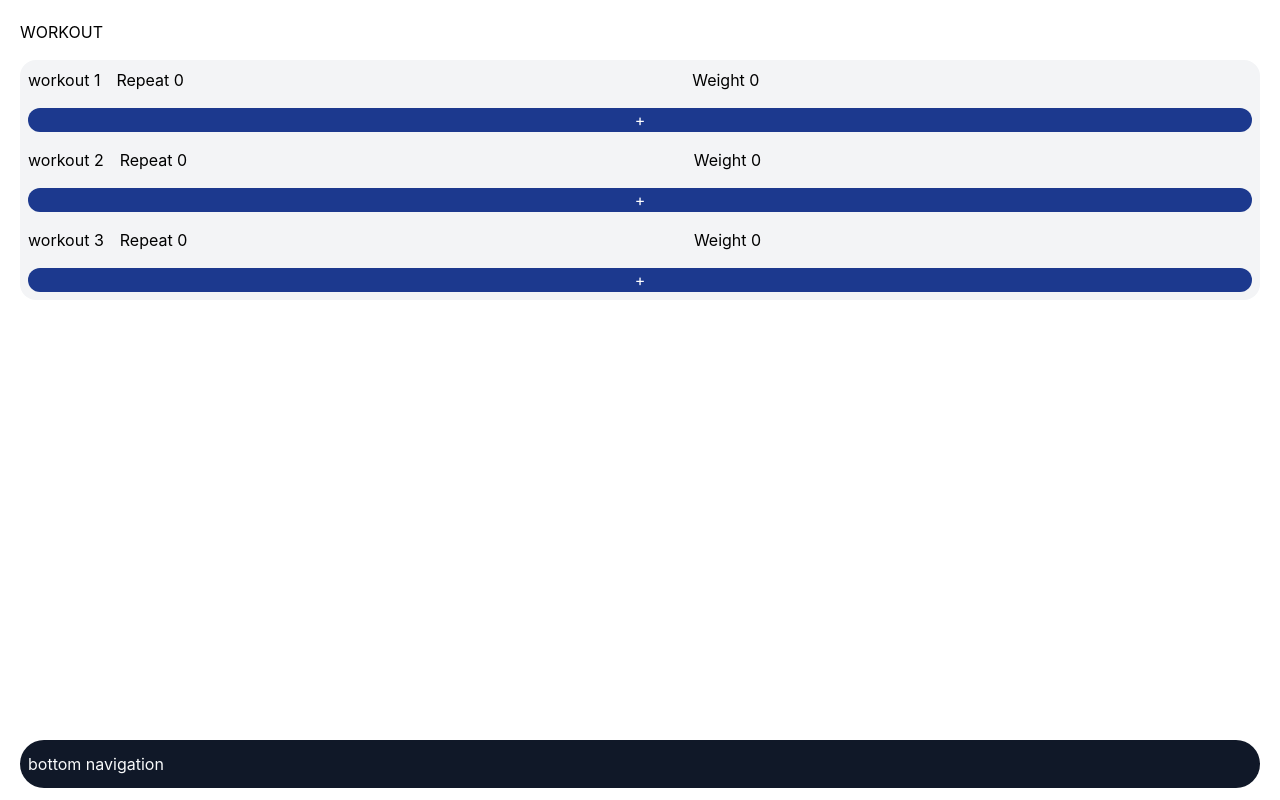
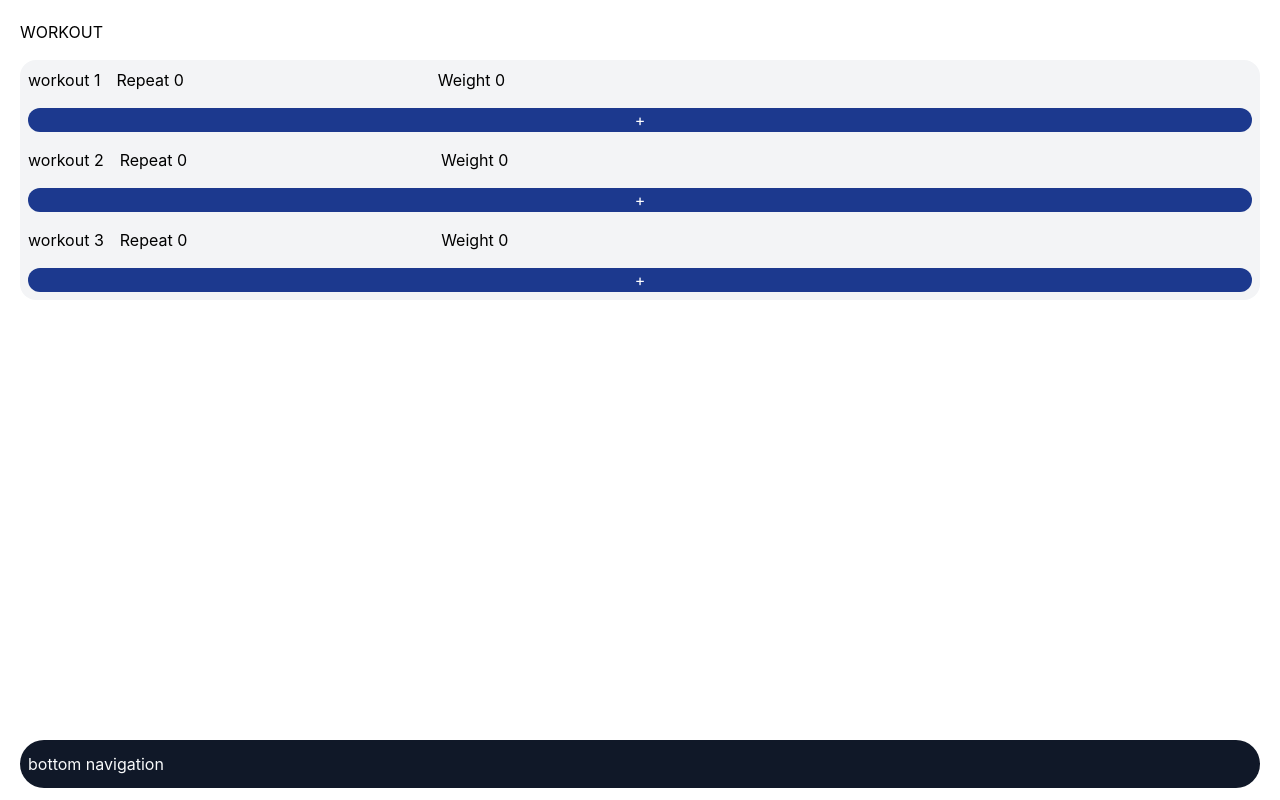
Before and after one commit to SadeghSourceCode/gym-activity-tracker, an Angular app: page / in a window 1280 px wide. Built offline with nearby package versions, Linux system fonts and the light colour scheme.

Commit message:
Stack Workout Set Inputs Vertically

```diff
--- a/src/app/features/workout/features/main/main.component.html
+++ b/src/app/features/workout/features/main/main.component.html
@@ -7,6 +7,7 @@
         <div class="w-full flex gap-4">
           <p>{{ workout.name }}</p>
 
+          <div class="flex flex-col gap-2">
             @for (set of workout.sets; track set.id) {
               <div class="flex-1 grid grid-cols-2 items-center gap-4">
                 <label>
@@ -31,6 +32,7 @@
               </div>
             }
           </div>
+        </div>
         <button
           class="w-full bg-blue-900 text-white rounded-full"
           type="button"
```
Lines whose indentation alone changed are shown as unchanged.
